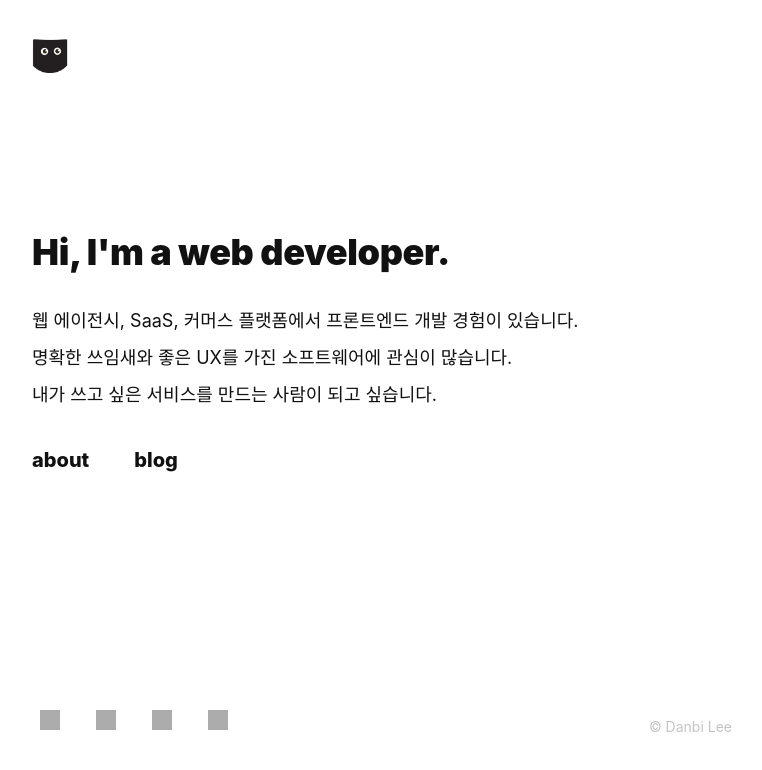
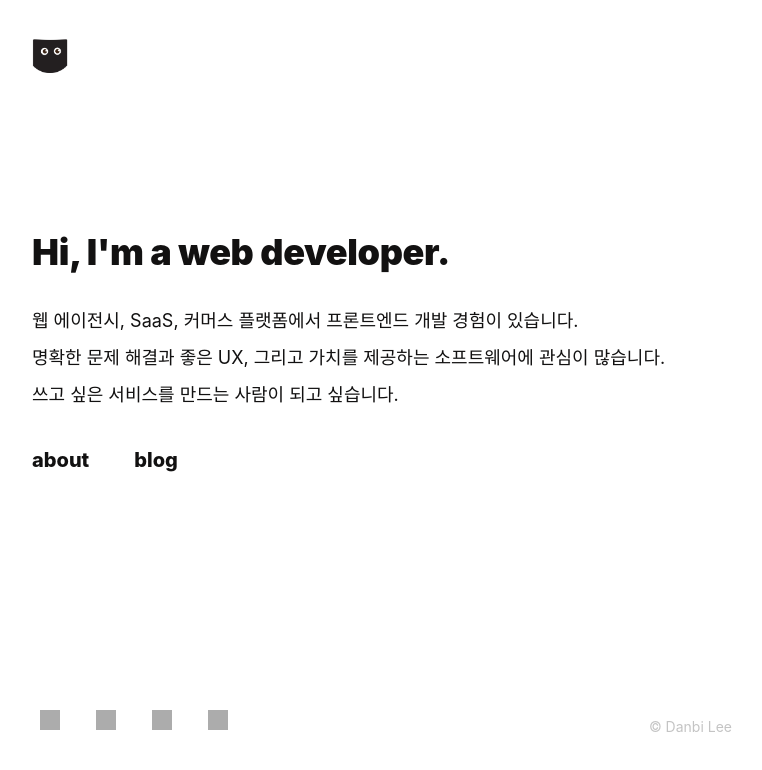
Before and after one commit to danbileee/blog, a Next.js app: page / in a window 1280 px wide. Shown: the top 770 px of the page, without its empty margins (258-1020 px from the left). Built offline with nearby package versions, Linux system fonts and the light colour scheme; grey boxes are pictures that could not be loaded; a web font is replaced by a local one.

Commit message:
chore: minor fix to text

```diff
--- a/src/pages/index.tsx
+++ b/src/pages/index.tsx
@@ -9,8 +9,8 @@ const Home: NextPage = () => {
     <Container>
       <Title>Hi, I&apos;m a web developer.</Title>
       <Text>웹 에이전시, SaaS, 커머스 플랫폼에서 프론트엔드 개발 경험이 있습니다.</Text>
-      <Text>명확한 쓰임새와 좋은 UX를 가진 소프트웨어에 관심이 많습니다.</Text>
-      <Text>내가 쓰고 싶은 서비스를 만드는 사람이 되고 싶습니다.</Text>
+      <Text>명확한 문제 해결과 좋은 UX, 그리고 가치를 제공하는 소프트웨어에 관심이 많습니다.</Text>
+      <Text>쓰고 싶은 서비스를 만드는 사람이 되고 싶습니다.</Text>
       <StyledNavigation />
     </Container>
   );
```
